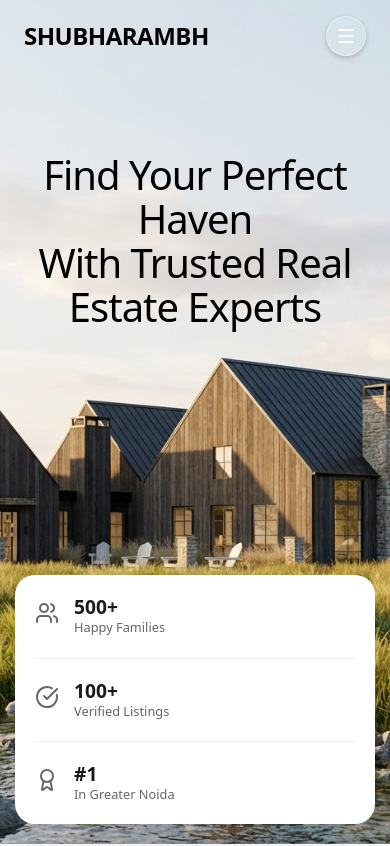
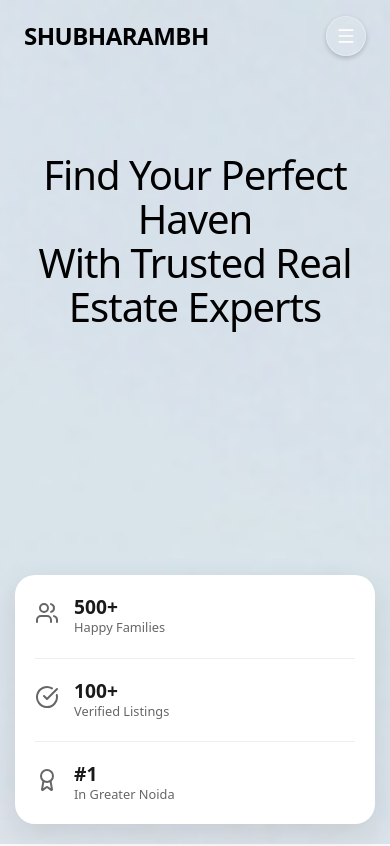
Before and after one commit to viratco/shubharambh, a React (Vite) app: page / in a window 390 px wide. Shown: the top 846 px of the page. Built offline with nearby package versions, Linux system fonts and the light colour scheme.

Commit message:
fix: resolve mobile background image hidden issue

```diff
--- a/src/index.css
+++ b/src/index.css
@@ -50,3 +50,10 @@ body {
   overflow-x: hidden;
   background-attachment: fixed;
 }
+
+@media (max-width: 768px) {
+  body {
+    background-attachment: scroll;
+    background-position: center top;
+  }
+}
```
